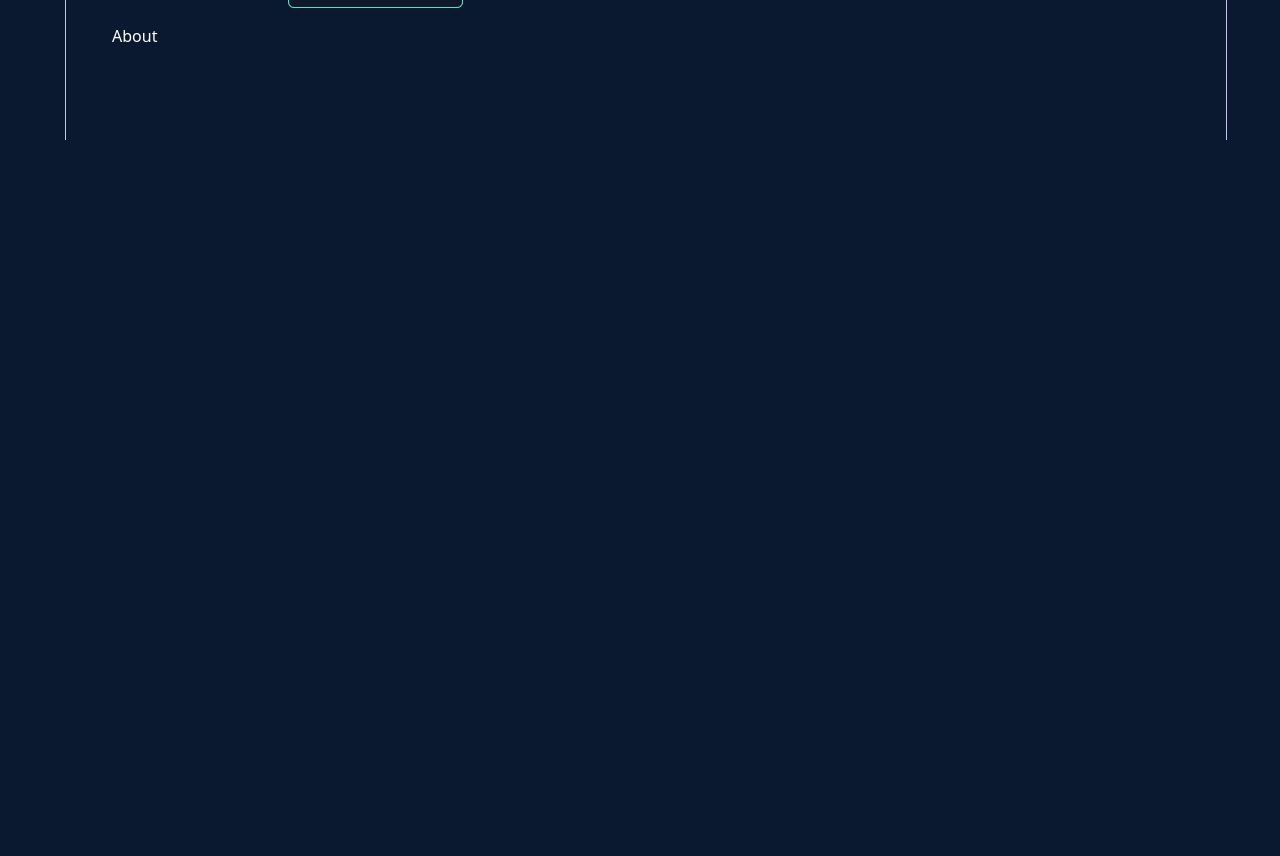
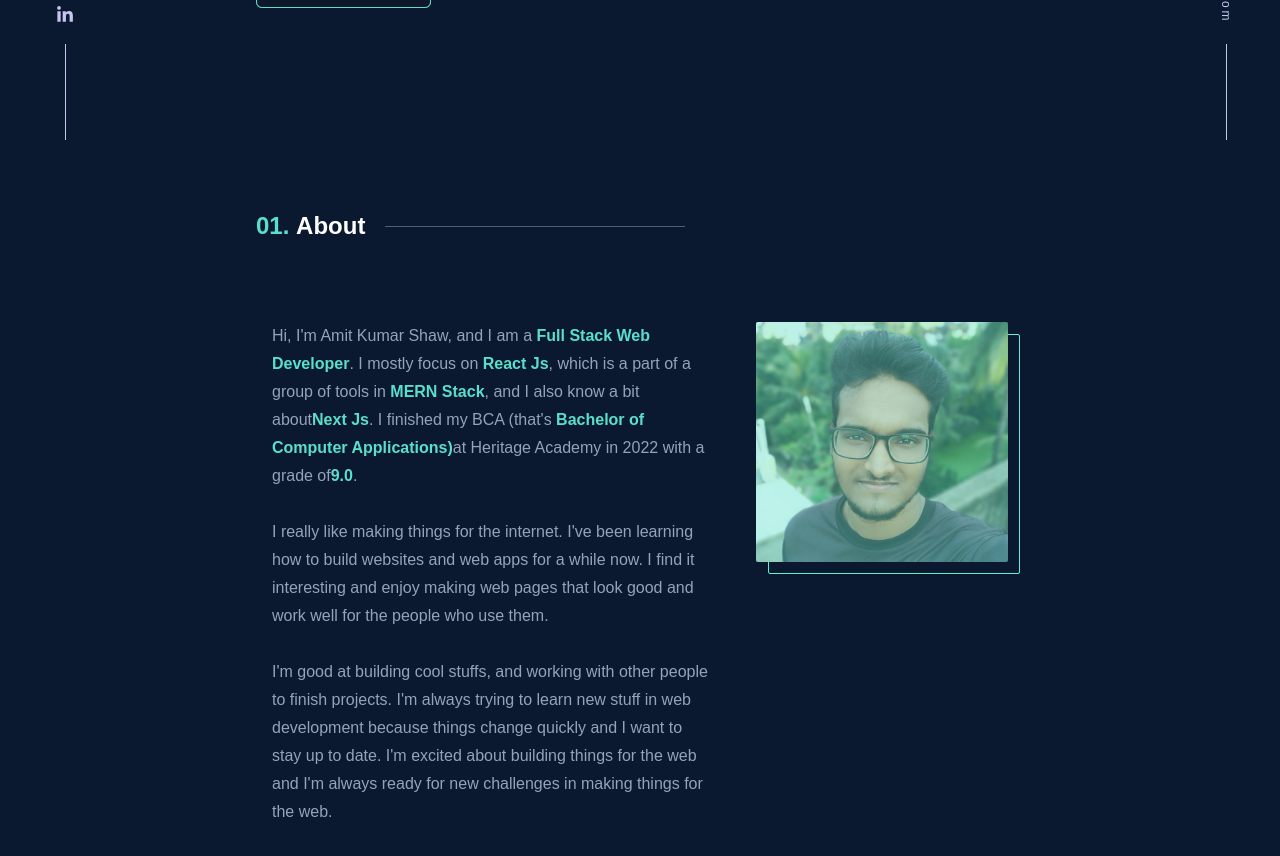
Before and after one commit to Amit-Shaw7/portfolio-2.0, a Next.js app: page / in a window 1280 px wide. Shown: the part 660-1516 px from the top of the page. Before the commit the page ends 950 px from the top, so only its background shows below. Built offline with nearby package versions, Linux system fonts and the light colour scheme.

Commit message:
about section added

```diff
--- a/components/Container.tsx
+++ b/components/Container.tsx
@@ -6,7 +6,7 @@ const Container: React.FC<{ children: React.ReactNode }> = (
     return (
         <div className='
             w-full
-            px-2 sm:px-8 md:px-28 lg:px-20 xl:px-28
+            px-6 sm:px-12 md:px-20 lg:px-32 xl:px-64
         '>
 
             {children}
--- /dev/null
+++ b/components/Heading.tsx
@@ -0,0 +1,21 @@
+import React from 'react'
+
+type Props = {
+    title: string,
+    index: number,
+}
+
+const Heading = (props: Props) => {
+    return (
+        <div className='flex items-center gap-5 mb-20'>
+            <h4 className='text-2xl font-bold font-nunito text-white '>
+                <span className='text-highlight'>0{props.index}.</span>
+                &nbsp;
+                {props.title}
+            </h4>
+            <div className='h-[0.2px] w-[150px] md:w-[300px] bg-gray '></div>
+        </div>
+    )
+}
+
+export default Heading
--- a/components/Wrapper.tsx
+++ b/components/Wrapper.tsx
@@ -8,12 +8,12 @@ const Wrapper = ({
 }) => {
     const email = "amitkumar8017392@gmail.com";
     return (
-        <div className='w-full mt-[150px]'>
+        <div className='w-full mt-[130px] sm:mt-[150px]'>
             {/* -------------------------- left side social links -------------------------- */}
             <div
                 id='social-links'
                 aria-label='social-links'
-                className='hidden md:flex fixed flex-col justify-center items-center gap-5 bottom-0 left-12'
+                className='hidden md:flex fixed flex-col justify-center items-center gap-5 bottom-0 left-6 lg:left-12'
             >
                 <div className='flex justify-end gap-5 flex-col px-2'>
                     {
@@ -28,7 +28,7 @@ const Wrapper = ({
                         ))
                     }
                 </div>
-                <div className='h-40 w-[1px] bg-unselected'></div>
+                <div className='h-24 w-[1px] bg-unselected'></div>
             </div>
 
 
@@ -45,15 +45,15 @@ const Wrapper = ({
             <div
                 id='mail-links'
                 aria-label='mail-links'
-                className='hidden md:flex fixed flex-col items-center justify-center bottom-0 right-12 writing-mode-vertical-rl gap-5'
+                className='hidden md:flex fixed flex-col items-center justify-center bottom-0 right-6 lg:right-12 writing-mode-vertical-rl gap-5'
             >
                 <a
-                    className='text-vertical text-xs'
+                    className='text-vertical text-xs font-roboto text-unselected font-lighter tracking-[3px]'
                     href="mailto:amitkumar8017392@gmail.com"
                 >
                     {email}
                 </a>
-                <div className='h-40 w-[1px] bg-unselected'></div>
+                <div className='h-24 w-[1px] bg-unselected'></div>
             </div>
         </div>
     )
--- a/sections/About.tsx
+++ b/sections/About.tsx
@@ -1,10 +1,90 @@
+import Heading from '@/components/Heading'
+import Image from 'next/image'
 import React from 'react'
 
-type Props = {}
+const About = () => {
+  return (
+    <div className='py-20'>
+      <Heading index={1} title='About' />
+      <div className='px-4 flex justify-between md:flex-row flex-col gap-5 w-full h-auto md:h-[80vh]'>
+        <div className='w-full md:w-[60%] lg:w-[60%] flex flex-col gap-7'>
 
-const About = (props: Props) => {
-  return (
-    <div>About</div>
+          <p className='text-slate-400 text-md font-nunito leading-7'>
+            Hi, I&apos;m Amit Kumar Shaw, and I am a
+            <span className='text-highlight font-semibold'> Full Stack Web Developer</span>.
+            I mostly focus on
+            <span className='text-highlight font-semibold'> React Js</span>,
+            which is a part of a group of tools in
+            <span className='text-highlight font-semibold'> MERN Stack</span>,
+            and I also know a bit about
+            <span className='text-highlight font-semibold'>Next Js</span>.
+            I finished my BCA (that&apos;s
+            <span className='text-highlight font-semibold'> Bachelor of Computer Applications)</span>
+            at Heritage Academy in 2022 with a grade of
+            <span className='text-highlight font-semibold'>9.0</span>.
+          </p>
+
+          <p className='text-slate-400 text-md font-nunito leading-7'>
+            I really like making things for the internet. I&apos;ve been learning how to build websites and web apps for a while now. I find it interesting and enjoy making web pages that look good and work well for the people who use them.
+          </p>
+
+          <p className='text-slate-400 text-md font-nunito leading-7'>
+            I&apos;m good at building cool stuffs, and working with other people to finish projects. I&apos;m always trying to learn new stuff in web development because things change quickly and I want to stay up to date.
+            I&apos;m excited about building things for the web and I&apos;m always ready for new challenges in making things for the web.
+          </p>
+        </div>
+
+        <div className='h-[300px] w-full md:w-[40%] lg:w-[40%] xl:w-[252px] flex items-center md:items-start justify-center'>
+          <div className='w-[252px] h-[252px] md:h-[80%] lg:h-[80%]  relative'>
+            <div className='
+              peer
+              absolute
+              inset-0
+              z-20
+              opacity-40
+              hover:opacity-0
+              hover:-translate-x-1
+              hover:-translate-y-1
+              transition
+              duration-300
+              bg-highlight
+              w-full
+              h-full
+              rounded-sm'
+            ></div>
+
+            <div className='
+              absolute
+              top-3
+              left-3
+              w-full
+              h-full
+              border
+              border-highlight-200
+              rounded-sm
+              peer-hover:translate-x-1
+              peer-hover:translate-y-1
+              transition
+              duration-300'
+            ></div>
+
+            <Image
+              src="/assets/me.jpg"
+              fill={true}
+              alt='Amit Kumar Shaw'
+              className='
+                rounded-sm
+                peer-hover:-translate-x-1
+                peer-hover:-translate-y-1
+                transition
+                duration-300
+                object-cover
+              '
+            />
+          </div>
+        </div>
+      </div>
+    </div>
   )
 }
 
--- a/sections/Hero.tsx
+++ b/sections/Hero.tsx
@@ -5,8 +5,8 @@ type Props = {}
 
 const Hero = (props: Props) => {
   return (
-    <section id="#hero">
-      <div className="w-full xl:px-44 lg:px-12 px-4 py-4 font-nunito">
+    <section id="#hero" className='h-[80vh]'>
+      <div className="w-full py-4 font-nunito">
         <div className='w-full'>
           <p className='text-xl text-highlight font-roboto'>Hii , I am</p>
           <p className='text-4xl md:text-5xl lg:text-5xl xl:text-7xl font-bold mt-5'>Amit Kumar Shaw</p>
--- a/tsconfig.json
+++ b/tsconfig.json
@@ -22,6 +22,6 @@
       "@/*": ["./*"]
     }
   },
-  "include": ["next-env.d.ts", "**/*.ts", "**/*.tsx", ".next/types/**/*.ts"],
+  "include": ["next-env.d.ts", "**/*.ts", "**/*.tsx", ".next/types/**/*.ts", "constants/aboutMe.js"],
   "exclude": ["node_modules"]
 }
```
Also changed, not shown: public/assets/me.jpg (added).
